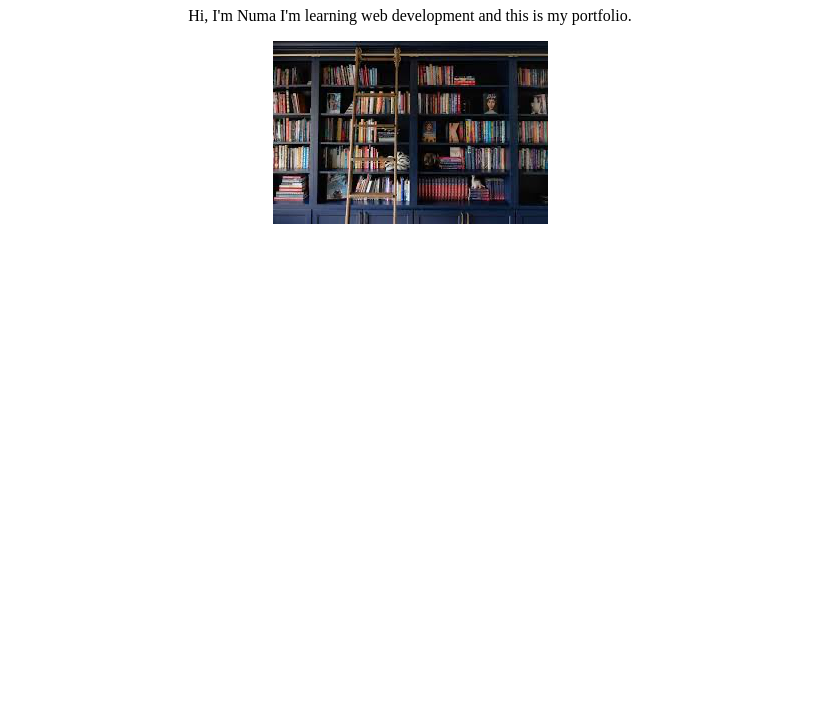
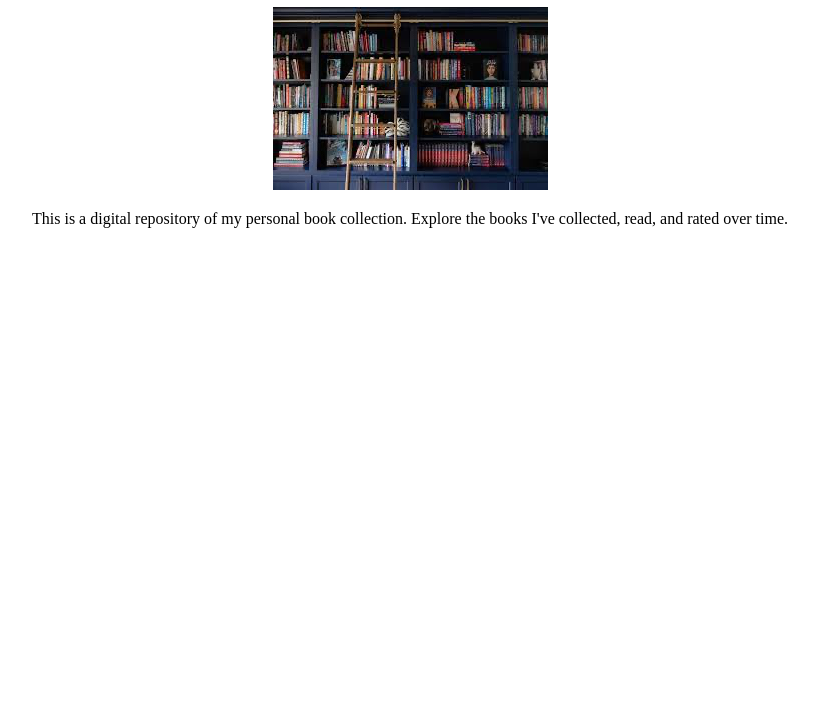
Before and after one commit to numarahman/webpage, a plain HTML site: page index.html in a window 1280 px wide. Shown: the part 73-800 px from the top of the page, without its empty margins (230-1045 px from the left). Drawn offline with Linux system fonts and the light colour scheme; files that its build step writes are made by us from their sources.

Commit message:
Update index.html

```diff
--- a/index.html
+++ b/index.html
@@ -1,14 +1,18 @@
 <!DOCTYPE html>
 <html lang="en">
 <head>
-    <meta charset="UTF-8">
-    <meta name="viewport" content="width=device-width, initial-scale=1.0">
-    <title>My Portfolio</title>
+  <meta charset="UTF-8">
+  <meta name="viewport" content="width=device-width, initial-scale=1.0">
+  <title>My Library Collection</title>
+  <link rel="stylesheet" href="style.css">
 </head>
 <body>
-    <h1>Welcome to My Portfolio</h1>
-    <p>Hi, I'm Numa I'm learning web development and this is my portfolio.</p>
-    <img src="/images/randompic.png" alt="alternatetext">
-    <link rel="stylesheet" href="styling.css">
+  <header>
+    <h1>Welcome to My Personal Library</h1>
+    <img src="images/randompic.png" alt="Library Image" class="banner">
+    <p>This is a digital repository of my personal book collection. Explore the books I've collected, read, and rated over time.</p>
+  </header>
+  <main id="book-list"></main>
+  <script src="script.js"></script>
 </body>
 </html>
```
